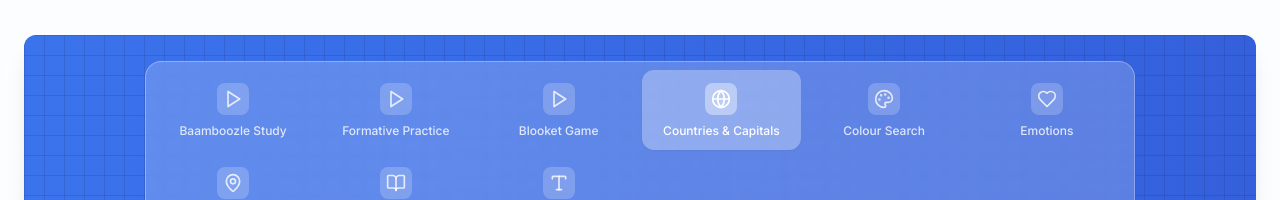
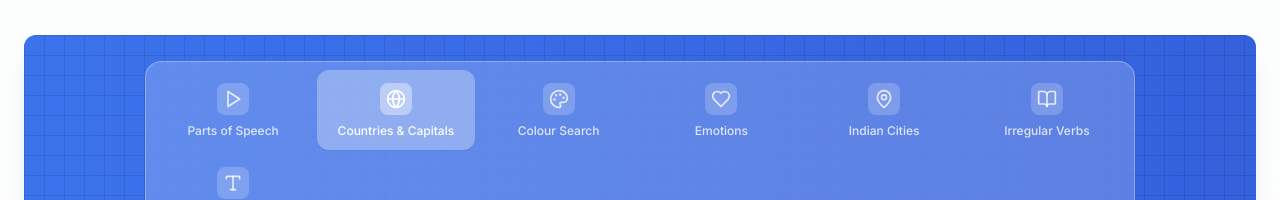
Before and after one commit to jabinweb/scio-sprints, a Next.js app: page / in a window 1280 px wide. Shown: the part 3058-3258 px from the top of the page. Built offline with nearby package versions, Linux system fonts and the light colour scheme; no server answers.

Commit message:
added test iframe

```diff
--- a/components/sections/TryGamesSection.tsx
+++ b/components/sections/TryGamesSection.tsx
@@ -24,25 +24,10 @@ interface GameData {
 }
 
 const gamesData: GameData[] = [
-    {
-    id: 'baamboozle',
-    title: 'Baamboozle Study',
-    description: 'Study and play with Baamboozle interactive sets.',
-    category: 'Study',
-    difficulty: 'Easy',
-    icon: <Play className="w-5 h-5" />,
-    iframe: {
-      src: 'https://www.baamboozle.com/study/3525668',
-      width: 600,
-      height: 400,
-      allow: '',
-    },
-    color: 'from-pink-600 to-pink-800',
-  },
   {
     id: 'formative',
-    title: 'Formative Practice',
-    description: 'Practice sets powered by Formative. Interactive and auto-graded.',
+    title: 'Parts of Speech',
+    description: 'Identify the parts of speech of these words.',
     category: 'Practice',
     difficulty: 'Medium',
     icon: <Play className="w-5 h-5" />,
@@ -53,21 +38,6 @@ const gamesData: GameData[] = [
       allow: 'fullscreen',
     },
     color: 'from-gray-700 to-gray-900',
-  },
-  {
-    id: 'blooket',
-    title: 'Blooket Game',
-    description: 'Play a fun Blooket quiz game. Compete and learn!',
-    category: 'Quiz',
-    difficulty: 'Easy',
-    icon: <Play className="w-5 h-5" />,
-    iframe: {
-      src: 'https://play.blooket.com/play?hwId=68cb8fc4c2c8123d69a67e53',
-      width: 100,
-      height: 600,
-      allow: 'fullscreen',
-    },
-    color: 'from-green-700 to-green-900',
   },
   {
     id: 'countries',
```
